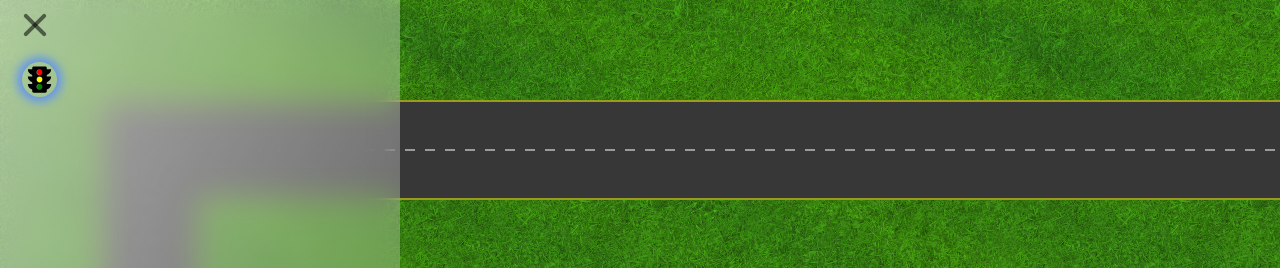
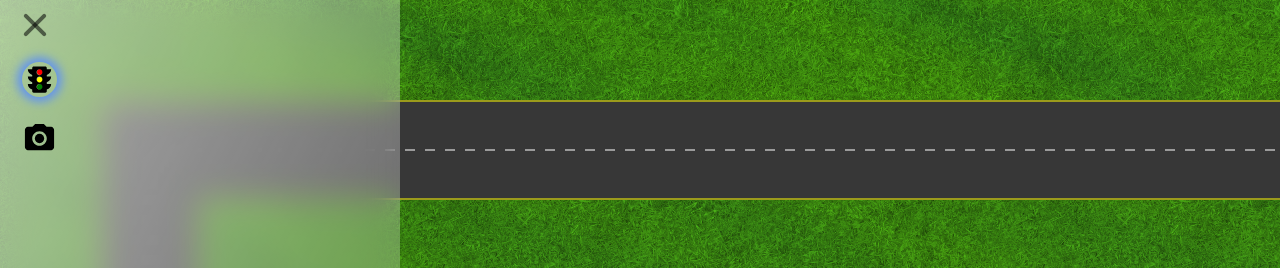
Before and after one commit to David-Beale/pathfinding-react, a React (Create React App) app: page / in a window 1280 px wide. Shown: the top 268 px of the page. Built offline with nearby package versions, Linux system fonts and the light colour scheme.

Commit message:
camera lock button

```diff
--- a/src/Components/Canvas/useCanvas.js
+++ b/src/Components/Canvas/useCanvas.js
@@ -14,9 +14,7 @@ export const useCanvas = (verticesMap, map) => {
   const computerRef = useRef(null);
   const trafficLightsRef = useRef(null);
 
-  const trafficLights = useSelector(
-    ({ trafficLights }) => trafficLights.enabled
-  );
+  const trafficLights = useSelector(({ toggles }) => toggles.trafficLights);
   trafficLightsRef.current = trafficLights;
 
   useEffect(() => {
--- /dev/null
+++ b/src/Components/Menu/Components/ToggleCameraLock/ToggleCameraLock.js
@@ -0,0 +1,25 @@
+import React from "react";
+import { useDispatch, useSelector } from "react-redux";
+import { IconButton, Tooltip } from "@material-ui/core";
+
+import { toggleCameraLock } from "../../../../redux/toggles";
+
+import { StyledCameraIcon } from "./ToggleCameraLockStyle";
+
+export default function ToggleCameraLock() {
+  const dispatch = useDispatch();
+  const enabled = useSelector(({ toggles }) => toggles.cameraLock);
+
+  const onClick = () => {
+    dispatch(toggleCameraLock());
+  };
+  return (
+    <>
+      <Tooltip title="Toggle camera lock">
+        <IconButton onClick={onClick}>
+          <StyledCameraIcon enabled={enabled} fontSize="large" />
+        </IconButton>
+      </Tooltip>
+    </>
+  );
+}
--- /dev/null
+++ b/src/Components/Menu/Components/ToggleCameraLock/ToggleCameraLockStyle.js
@@ -0,0 +1,13 @@
+import styled from "styled-components";
+import PhotoCameraIcon from "@material-ui/icons/PhotoCamera";
+
+export const StyledCameraIcon = styled(PhotoCameraIcon)`
+  color: black;
+  box-shadow: ${(props) =>
+    props.enabled ? "0px 0px 10px 5px cornflowerblue" : ""};
+  border-radius: 50%;
+  &:hover {
+    box-shadow: 0px 0px 10px 10px cornflowerblue;
+  }
+  z-index: 2;
+`;
--- a/src/Components/Menu/Components/ToggleTrafficLights/ToggleTrafficLights.js
+++ b/src/Components/Menu/Components/ToggleTrafficLights/ToggleTrafficLights.js
@@ -2,7 +2,7 @@ import React from "react";
 import { useDispatch, useSelector } from "react-redux";
 import { IconButton, Tooltip } from "@material-ui/core";
 
-import { toggleTrafficLights } from "../../../../redux/trafficLights";
+import { toggleTrafficLights } from "../../../../redux/toggles";
 
 import {
   StyledTrafficIcon,
@@ -13,7 +13,7 @@ import {
 
 export default function ToggleTrafficLights() {
   const dispatch = useDispatch();
-  const enabled = useSelector(({ trafficLights }) => trafficLights.enabled);
+  const enabled = useSelector(({ toggles }) => toggles.trafficLights);
 
   const onClick = () => {
     dispatch(toggleTrafficLights());
--- a/src/Components/Menu/Menu.js
+++ b/src/Components/Menu/Menu.js
@@ -5,6 +5,7 @@ import MenuButton from "./Components/MenuButton";
 
 import { Container } from "./MenuStyle";
 import ToggleTrafficLights from "./Components/ToggleTrafficLights/ToggleTrafficLights";
+import ToggleCameraLock from "./Components/ToggleCameraLock/ToggleCameraLock";
 
 export default function Menu() {
   const [menuOpen, setMenuOpen] = useState(true);
@@ -15,6 +16,7 @@ export default function Menu() {
       <Drawer variant="persistent" anchor="left" open={menuOpen}>
         <Container>
           <ToggleTrafficLights />
+          <ToggleCameraLock />
         </Container>
       </Drawer>
     </>
--- a/src/Components/Menu/MenuStyle.js
+++ b/src/Components/Menu/MenuStyle.js
@@ -4,6 +4,9 @@ export const Container = styled.div`
   width: 400px;
   padding: 50px 10px;
   background-color: transparent;
+  display: flex;
+  flex-direction: column;
+  align-items: flex-start;
 `;
 
 export const Icon = styled.div`
--- a/src/redux/store.js
+++ b/src/redux/store.js
@@ -1,11 +1,11 @@
 import { configureStore } from "@reduxjs/toolkit";
 
 import roadWorks from "./roadWorks";
-import trafficLights from "./trafficLights";
+import toggles from "./toggles";
 
 export default configureStore({
   reducer: {
     roadWorks,
-    trafficLights,
+    toggles,
   },
 });
--- /dev/null
+++ b/src/redux/toggles.js
@@ -0,0 +1,22 @@
+import { createSlice } from "@reduxjs/toolkit";
+
+export const initialState = {
+  trafficLights: true,
+  cameraLock: false,
+};
+const toggles = createSlice({
+  name: "toggles",
+  initialState,
+  reducers: {
+    toggleTrafficLights(state) {
+      state.trafficLights = !state.trafficLights;
+    },
+    toggleCameraLock(state) {
+      state.cameraLock = !state.cameraLock;
+    },
+  },
+});
+
+export const { toggleTrafficLights, toggleCameraLock } = toggles.actions;
+
+export default toggles.reducer;
--- a/src/redux/trafficLights.js
+++ /dev/null
@@ -1,18 +0,0 @@
-import { createSlice } from "@reduxjs/toolkit";
-
-export const initialState = {
-  enabled: true,
-};
-const trafficLights = createSlice({
-  name: "trafficLights",
-  initialState,
-  reducers: {
-    toggleTrafficLights(state) {
-      state.enabled = !state.enabled;
-    },
-  },
-});
-
-export const { toggleTrafficLights } = trafficLights.actions;
-
-export default trafficLights.reducer;
```
